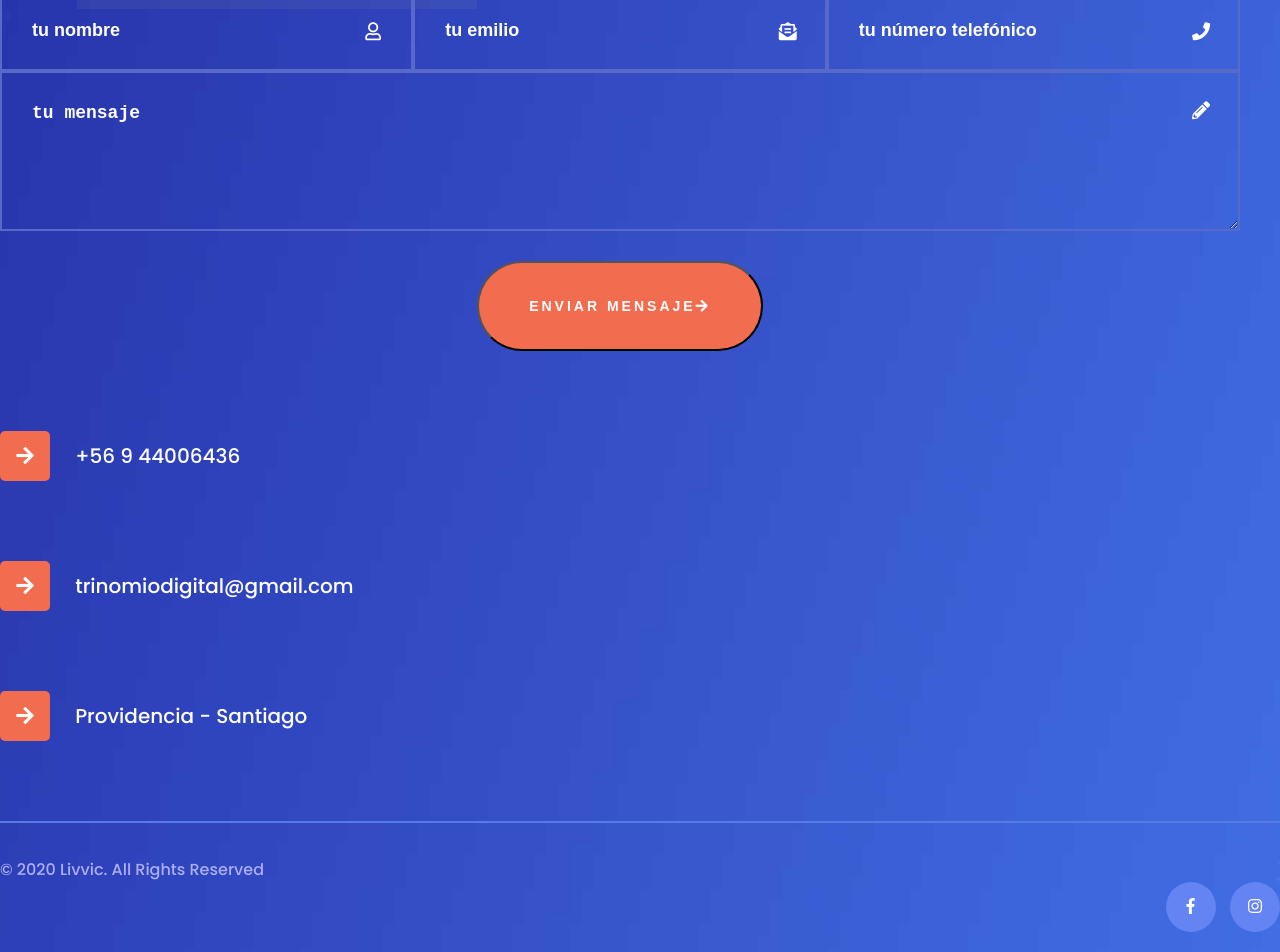
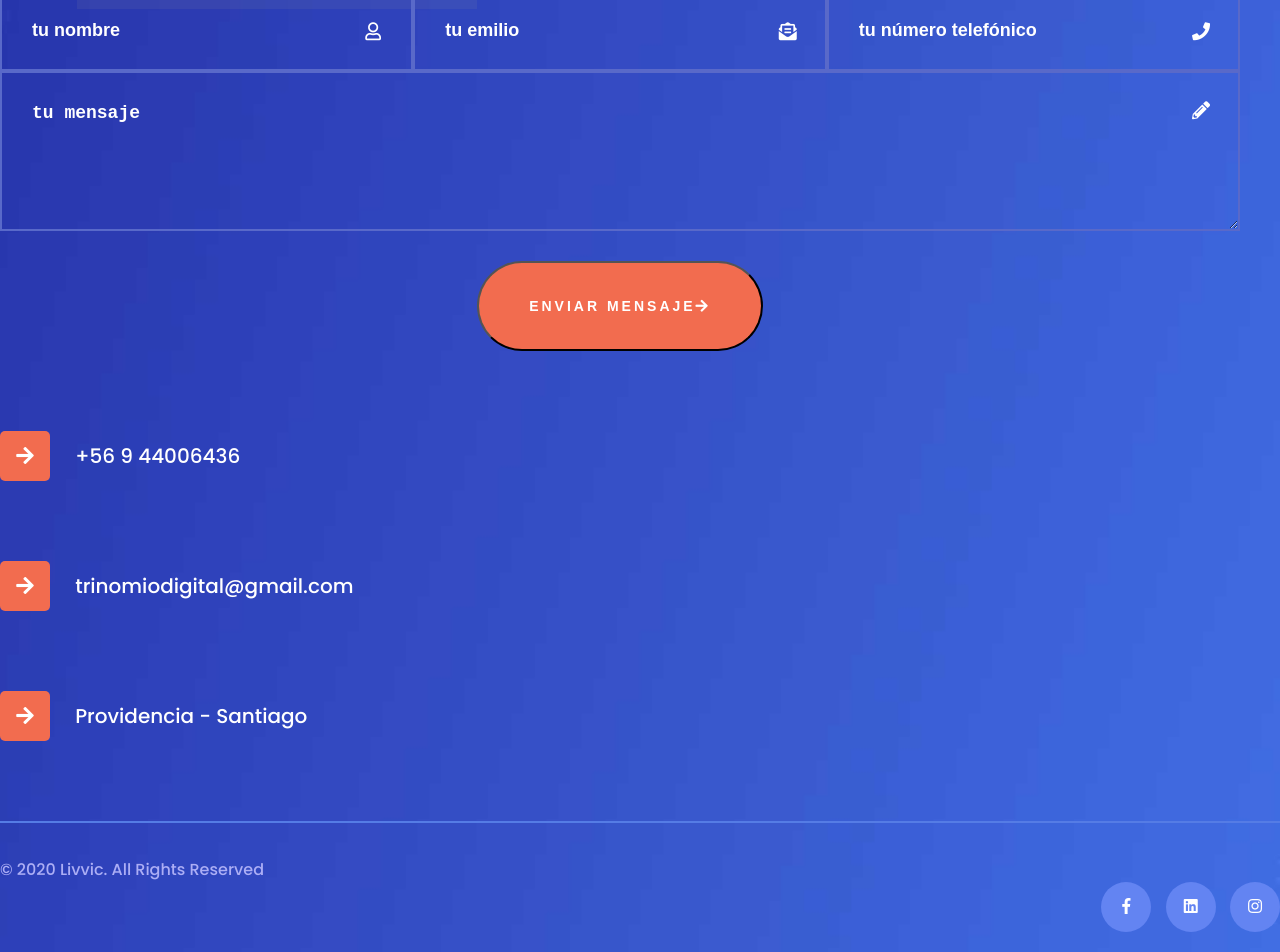
Before and after one commit to Robok3000/MStudio, a Jekyll site: the page built from blog.html, in a window 1280 px wide. Shown: the part 4897-5849 px from the top of the page. Built offline with Jekyll 4.4.1, drawn with Linux system fonts in a browser that asks for light colours; the list of posts is cut into pages by our own code; grey boxes are pictures that could not be loaded.

Commit message:
Update footer.html

```diff
--- a/_includes/footer.html
+++ b/_includes/footer.html
@@ -67,7 +67,7 @@
                     <ul class="footer-links">
                         {% if site.facebook_url %}
                         <li><a href="{{site.facebook_url}}" target="__blank"><i class="fab fa-facebook-f"></i></a></li>
-                        {% endif %} {% if site.linkdin_url %}
+                        {% endif %} {% if site.linkedin_url %}
                         <li><a href="{{site.linkedin_url}}" target="__blank"><i class="fab fa-linkedin"></i></a></li>
                         {% endif %} {% if site.instagram_url %}
                         <li><a href="{{site.instagram_url}}" target="__blank"><i class="fab fa-instagram"></i></a></li>
```
